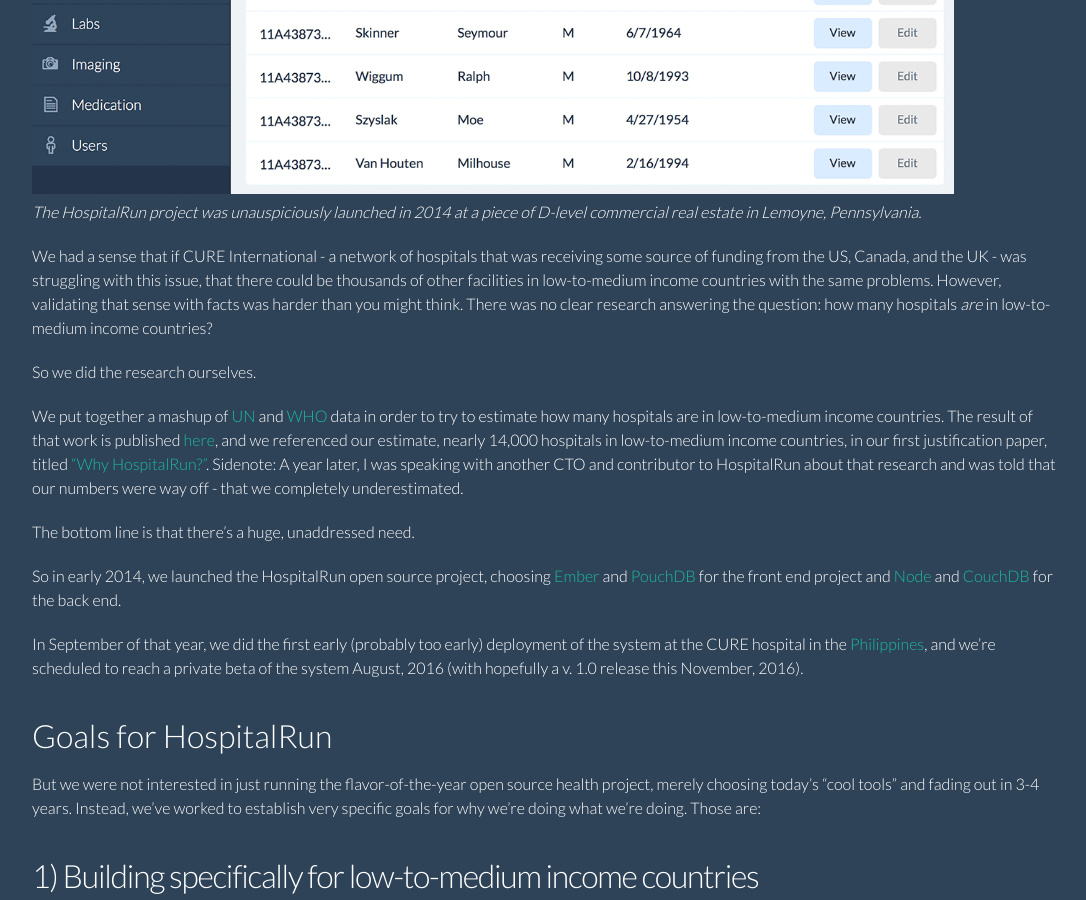
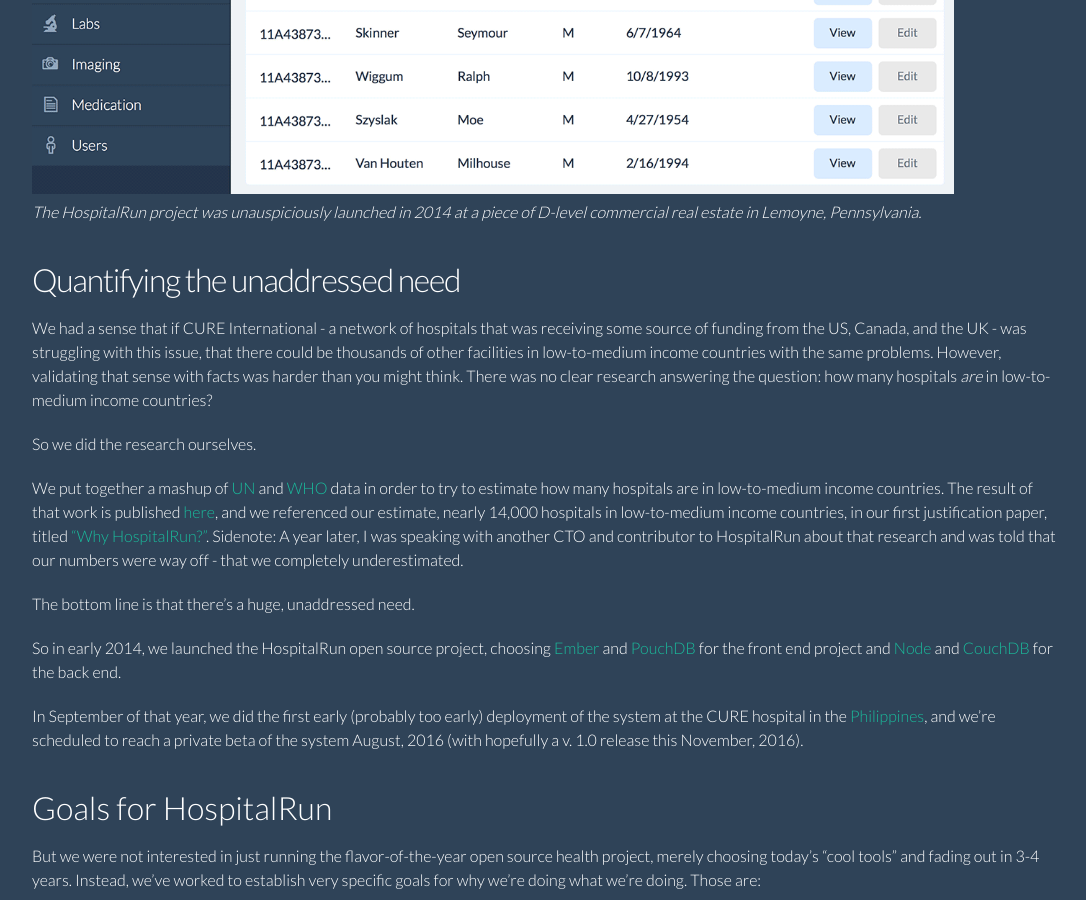
Before and after one commit to HospitalRun/hospitalrun.io, a Jekyll site: the page built from _posts/2016-06-03-why-hospitalrun.markdown, in a window 1280 px wide and 900 px high, scrolled down 5918 px. Shown: the whole window, without its empty margins (96-1182 px from the left). Built offline with Jekyll 4.4.1, drawn with Linux system fonts in a browser that asks for light colours.

Commit message:
more wording changes

```diff
--- a/_includes/home/product-summary.html
+++ b/_includes/home/product-summary.html
@@ -8,7 +8,7 @@
       <div class="feature-row">
         <div class="feature-item">
           <h3 class="feature-heading">For the Developing World</h3>
-          <p class="description">HospitalRun is focused on providing the most modern health information system possible to the least resourced environments.</p>
+          <p class="description">HospitalRun is focused on providing the most modern HIS possible to the least resourced environments through <a href="http://github.com/hospitalrun">open source</a>.</p>
         </div>
 
         <div class="feature-item">
@@ -21,7 +21,7 @@
 
         <div class="feature-item">
           <h3 class="feature-heading">Intuitive</h3>
-          <p class="description">HospitalRun is focused on being intuitive for clincians, administrators, and even contributors.</p>
+          <p class="description">HospitalRun is focused on being intuitive for clincians, administrators, and even [contributors](https://github.com/HospitalRun/hospitalrun-frontend/blob/master/README.md).</p>
         </div>
 
         <div class="feature-item">
@@ -35,7 +35,7 @@
 
         <div class="feature-item">
           <h3 class="feature-heading">More than a Download</h3>
-          <p class="description">HospitalRun is more than a piece of software. We're building an open source service focused on the needs of developing world hospitals.</p>
+          <p class="description">HospitalRun is more than a free piece of software. We're building an open source service focused on the needs of the developing world.</p>
         </div>
 
         <div class="feature-item">
--- a/_posts/2016-06-03-why-hospitalrun.markdown
+++ b/_posts/2016-06-03-why-hospitalrun.markdown
@@ -100,6 +100,7 @@ So we set out to seriously examine the existing open source health projects. Man
   <em>The HospitalRun project was unauspiciously launched in 2014 at a piece of D-level commercial real estate in Lemoyne, Pennsylvania.</em>
 </p>
 
+## Quantifying the unaddressed need
 We had a sense that if CURE International - a network of hospitals that was receiving some source of funding from the US, Canada, and the UK - was struggling with this issue, that there could be thousands of other facilities in low-to-medium income countries with the same problems. However, validating that sense with facts was harder than you might think. There was no clear research answering the question: how many hospitals <i>are</i> in low-to-medium income countries?
 
 So we did the research ourselves.
@@ -186,7 +187,7 @@ Almost as if we worked together... we just might have a fighting chance of chang
 Moreover, through initiatives like our [Hack Day](/lisbon) events, we're seeing tremendous opportunity to engage those with programming, design, devops, project management, and marketing backgrounds to use their true gifts in service to a cause that has utility and opportunity.
 
 # Now what?
-<iframe src="https://player.vimeo.com/video/168893257" width="640" height="360" frameborder="0" webkitallowfullscreen mozallowfullscreen allowfullscreen></iframe>
+<iframe src="https://player.vimeo.com/video/168893257" width="400" height="225" frameborder="0" webkitallowfullscreen mozallowfullscreen allowfullscreen></iframe>
 <i>Thanks to our friends at [New Relic](http://newrelic.com) for contributing this video</i>
 
 One of the things we're putting a lot of energy into for HospitalRun is the usability experience for contributors. Contributors are the fuel that make any open source project like this possible, and we need contributors in coding, design, user experience, marketing, project management, product requirements, and devops.
```
